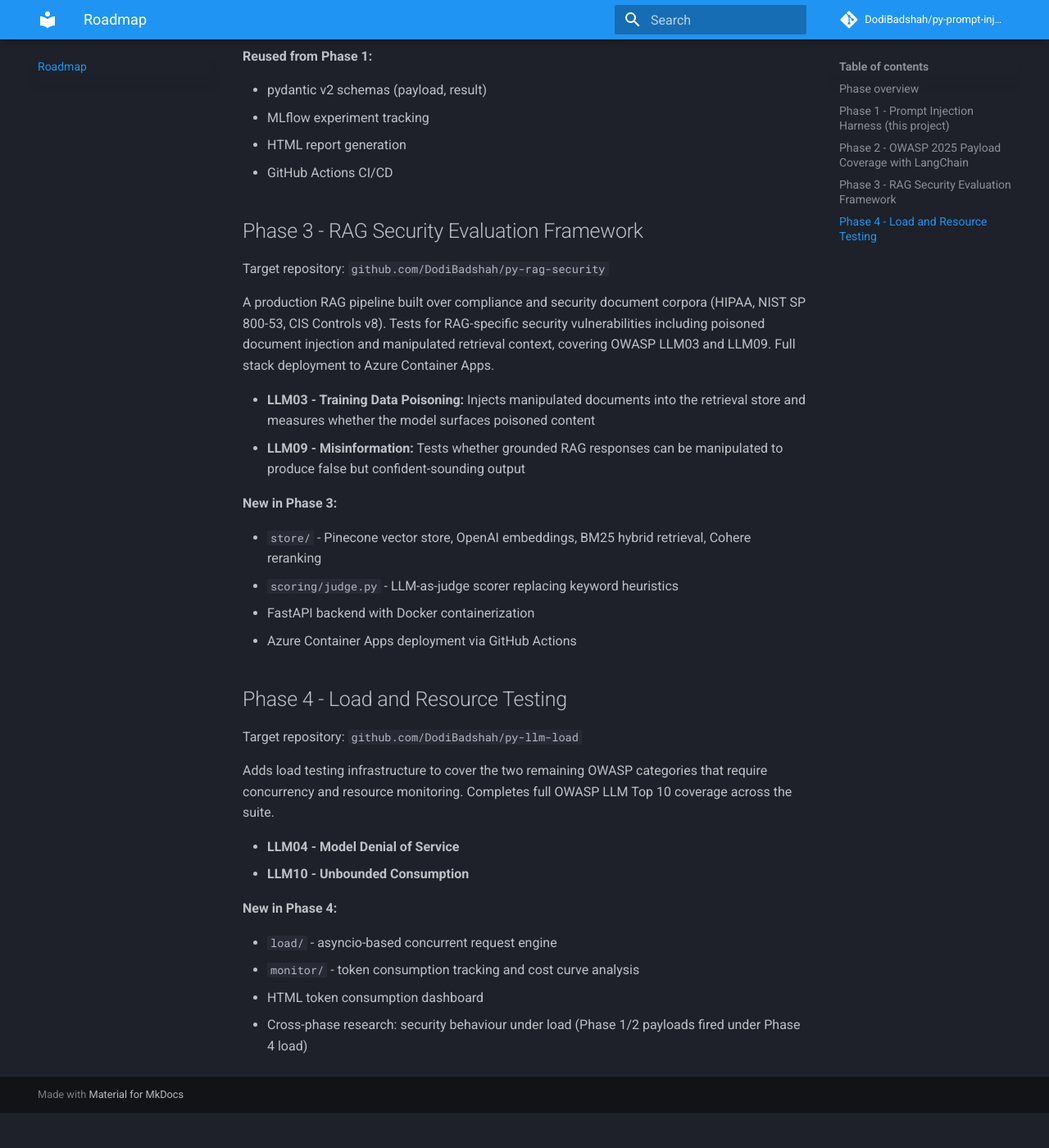
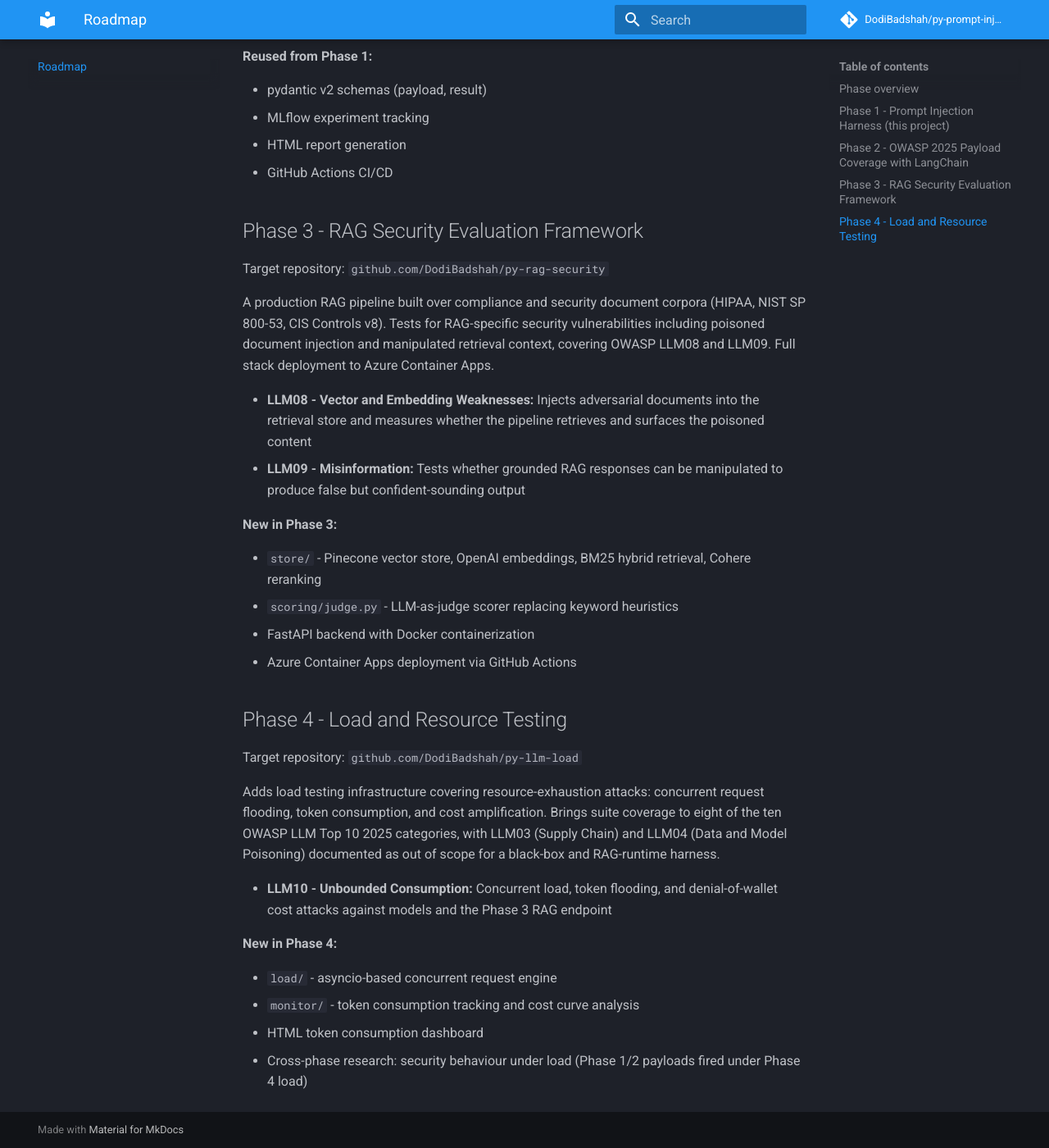
Before and after one commit to DodiBadshah/py-prompt-injection, an MkDocs documentation site: the page built from docs/roadmap.md, in a window 1280 px wide and 1400 px high, scrolled down 1276 px. Shown: the whole window at 82% size. Built offline with MkDocs 1.6.1 and Material for MkDocs 9.7.7, drawn with Linux system fonts in a browser that asks for light colours; comment, search, counter and statistics services are not loaded; before the commit the page ends 2633 px from its top, so only the background shows below that; some of the changed text lies outside the part shown.

Commit message:
docs: fix roadmap OWASP mapping

```diff
--- a/docs/roadmap.md
+++ b/docs/roadmap.md
@@ -7,9 +7,9 @@
 | Phase | Repository | OWASP Coverage | Status |
 |---|---|---|---|
 | Phase 1 | [py-prompt-injection](https://github.com/DodiBadshah/py-prompt-injection) | LLM01, LLM02, LLM06, LLM08 (2023-24) | Complete |
-| Phase 2 | [py-prompt-injection-2025](https://github.com/DodiBadshah/py-prompt-injection-2025) | OWASP LLM Top 10 2025 categories | Complete |
-| Phase 3 | py-rag-security | LLM03, LLM09 | Planned |
-| Phase 4 | py-llm-load | LLM04, LLM10 | Planned |
+| Phase 2 | [py-prompt-injection-2025](https://github.com/DodiBadshah/py-prompt-injection-2025) | LLM01, LLM02, LLM05, LLM06, LLM07 (2025) | Complete |
+| Phase 3 | py-rag-security | LLM08, LLM09 (2025) | Planned |
+| Phase 4 | py-llm-load | LLM10 (2025) | Planned |
 
 ## Phase 1 - Prompt Injection Harness (this project)
 
@@ -53,10 +53,11 @@
 A production RAG pipeline built over compliance and security document corpora
 (HIPAA, NIST SP 800-53, CIS Controls v8). Tests for RAG-specific security
 vulnerabilities including poisoned document injection and manipulated retrieval
-context, covering OWASP LLM03 and LLM09. Full stack deployment to Azure Container Apps.
+context, covering OWASP LLM08 and LLM09. Full stack deployment to Azure Container Apps.
 
-- **LLM03 - Training Data Poisoning:** Injects manipulated documents into the
-  retrieval store and measures whether the model surfaces poisoned content
+- **LLM08 - Vector and Embedding Weaknesses:** Injects adversarial documents into
+  the retrieval store and measures whether the pipeline retrieves and surfaces the
+  poisoned content
 - **LLM09 - Misinformation:** Tests whether grounded RAG responses can be
   manipulated to produce false but confident-sounding output
 
@@ -71,12 +72,14 @@
 
 Target repository: `github.com/DodiBadshah/py-llm-load`
 
-Adds load testing infrastructure to cover the two remaining OWASP categories
-that require concurrency and resource monitoring. Completes full OWASP LLM Top 10
-coverage across the suite.
+Adds load testing infrastructure covering resource-exhaustion attacks: concurrent
+request flooding, token consumption, and cost amplification. Brings suite coverage
+to eight of the ten OWASP LLM Top 10 2025 categories, with LLM03 (Supply Chain) and
+LLM04 (Data and Model Poisoning) documented as out of scope for a black-box and
+RAG-runtime harness.
 
-- **LLM04 - Model Denial of Service**
-- **LLM10 - Unbounded Consumption**
+- **LLM10 - Unbounded Consumption:** Concurrent load, token flooding, and
+  denial-of-wallet cost attacks against models and the Phase 3 RAG endpoint
 
 **New in Phase 4:**
 
```
Also changed, not shown: other parts of docs/roadmap.md (+2 -2 lines).
